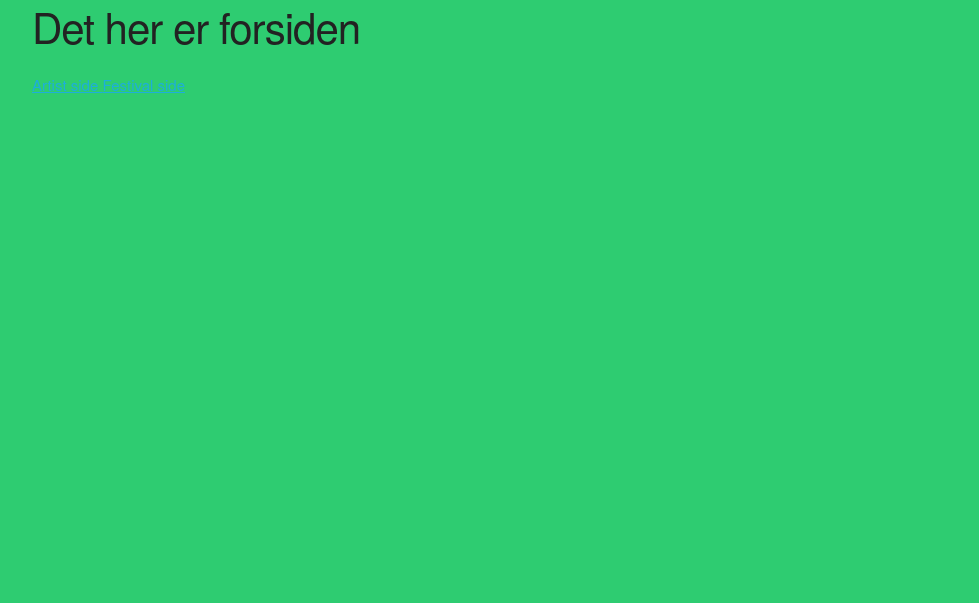
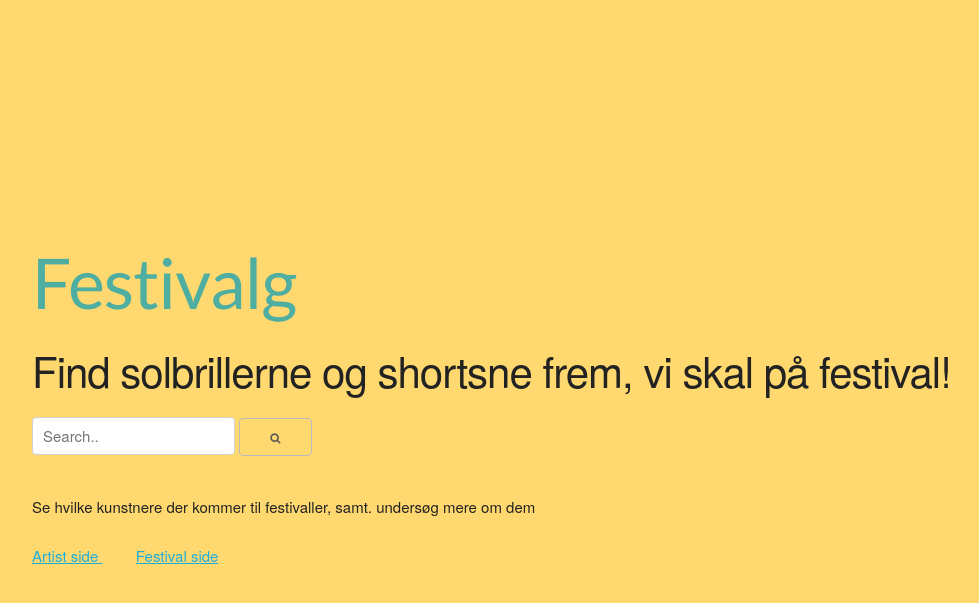
Before and after one commit to simoneliasen/festivalg, a Flask app: page / in a window 1280 px wide. Shown: the top 603 px of the page, without its empty margins (128-1107 px from the left). Run offline with Flask 2, Linux system fonts and the light colour scheme.

Commit message:
Local changes

```diff
--- a/static/main.css
+++ b/static/main.css
@@ -1,7 +1,21 @@
+/* INDEX OF STYLESHEET */
+/* 1. GENERAL */
+/* 2. FRONT PAGE */
+/* 3. ARTIST PAGE */
+/* 4. FESTIVAL PAGE */
+
+/* 1. GENERAL */
 body {
-  background: #2ecc71;
-  color: white;
-  margin-top: 5rem;
+  background: #FFD96F;
+  color: #4DAEA1;
+}
+
+/* 2. FRONT PAGE */
+#logo {
+  margin-top: 25%;
+  font-family: 'Lato', sans-serif;
+  color: #4DAEA1;
+  font-size: 70px;
 }
 
 .festival, .artist {
--- a/templates/artist.html
+++ b/templates/artist.html
@@ -1,7 +1,7 @@
 {% extends "layout.html" %}
 {% block content %}
-<h2> Oversigter over kunstnere </h2>
-
+<center><h2> Oversigter over kunstnere </h2></center>
+<div class="container">
     {% for artist in artists %}
 <div class="artist">
       <p>{{ artist.name }}</p>
@@ -14,5 +14,5 @@
     {% endfor %}
 
     <a href="home"> Tilbage til forsiden </a>
-
+</div>
 {% endblock content %}
--- a/templates/festival.html
+++ b/templates/festival.html
@@ -1,7 +1,7 @@
 {% extends "layout.html" %}
 {% block content %}
-<h2> Oversigter over festivaller </h2>
-
+<center><h2> Oversigter over festivaller </h2></center>
+<div class="container">
     {% for festival in festivals %}
 <div class="festival">
       <p>{{ festival.name }}</p>
@@ -12,4 +12,5 @@
     {% endfor %}
 
     <a href="home"> Tilbage til forsiden </a>
+    </div>
 {% endblock content %}
--- a/templates/home.html
+++ b/templates/home.html
@@ -1,9 +1,24 @@
 {% extends "layout.html" %}
 {% block content %}
 
-<h2> Det her er forsiden  </h2>
+<div class="container">
 
-<a href="artist"> Artist side </a>
+<!-- Logo + appetizer -->
+<h1 id="logo"> Festivalg </h1>
+<h2> Find solbrillerne og shortsne frem, vi skal på festival! </h2>
+
+<!-- Search form -->
+<form action="/action_page.php">
+     <input type="text" placeholder="Search.." name="search">
+     <button type="submit"><i class="fa fa-search"></i></button>
+   </form>
+
+<!-- Informative text -->
+<p> Se hvilke kunstnere der kommer til festivaller, samt. undersøg mere om dem </p>
+
+<!--  -->
+<a href="artist"> Artist side </a> &nbsp; &nbsp; &nbsp; &nbsp;
 <a href="festival">Festival side </a>
+</div>
 
 {% endblock content %}
--- a/templates/layout.html
+++ b/templates/layout.html
@@ -4,23 +4,26 @@
   <meta charset="UTF-8">
   <meta name="viewport" content="width=device-width, initial-scale=1, shrink-to-fit=no">
   <meta http-equiv="X-UA-Compatible" content="ie=edge">
-  <!-- url_for for serving static files as css and js -->
+  <!-- Custom css-->
   <link rel="stylesheet" type="text/css" href="{{ url_for('static', filename='main.css') }}">
+  <!-- Skeleton predefined CSS -->
   <link rel="stylesheet" type="text/css" href="{{ url_for('static', filename='normalize.css') }}">
   <link rel="stylesheet" type="text/css" href="{{ url_for('static', filename='skeleton.css') }}">
+  <!-- Icons -->
+  <link rel="stylesheet" href="https://cdnjs.cloudflare.com/ajax/libs/font-awesome/4.7.0/css/font-awesome.min.css">
+  <!-- Fonts  -->
+  <link href="https://fonts.googleapis.com/css?family=Lato&display=swap" rel="stylesheet">
+  <!-- If title is declared, insert after name (ex. festivalg - artists -->
+  {% if title %}
+  <title>Festivalg -  {{ title }}</title>
+  {% else %}
+  <title>Festivalg</title>
+  {% endif %}
+</head>
+<body>
 
-    <!-- If title is declared, insert it after Flask-blog else = flask blog -->
-    {% if title %}
-    <title>Festivalg -  {{ title }}</title>
-    {% else %}
-      <title>Festivalg</title>
-    {% endif %}
+<!-- Individual content for pages here -->
+{% block content %}{% endblock %}
 
-</head>
-
-<body>
-  <div class="container">
-{% block content %}{% endblock %}
-</div>
 </body>
 </html>
```
